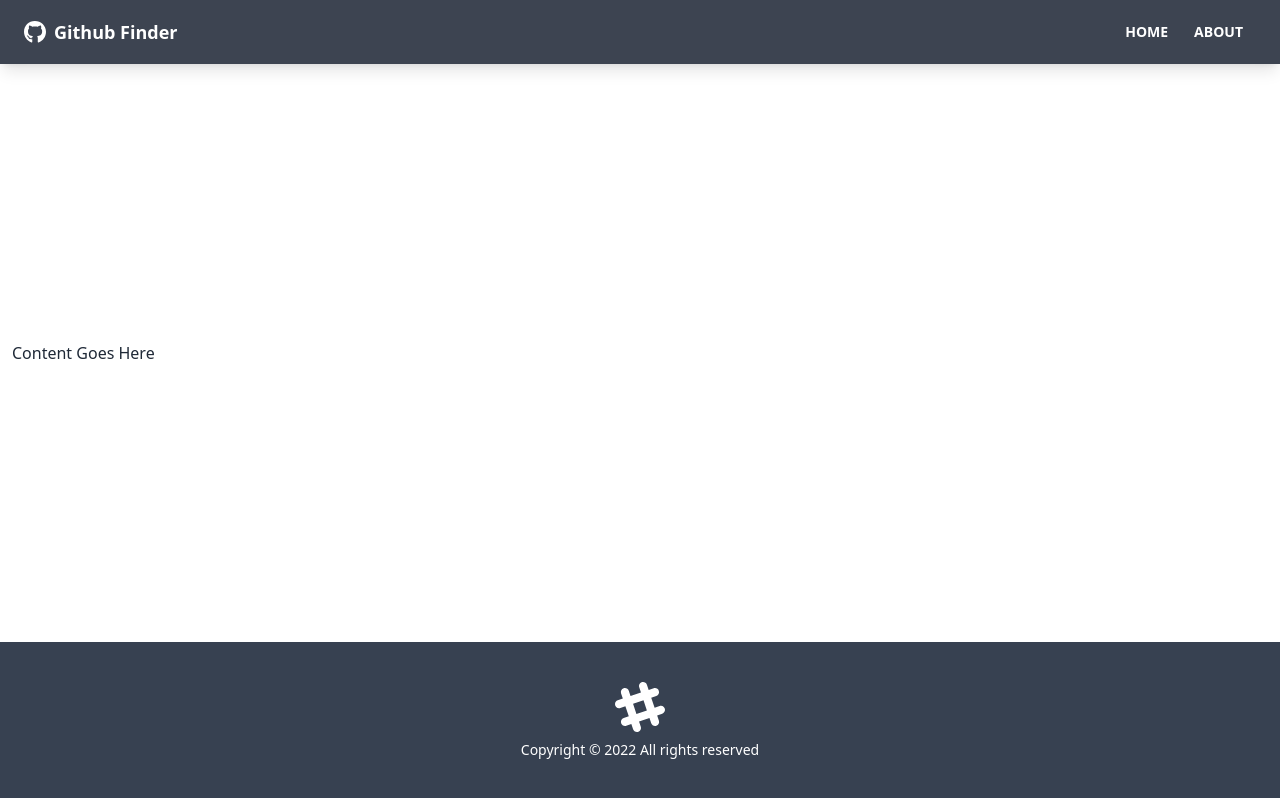
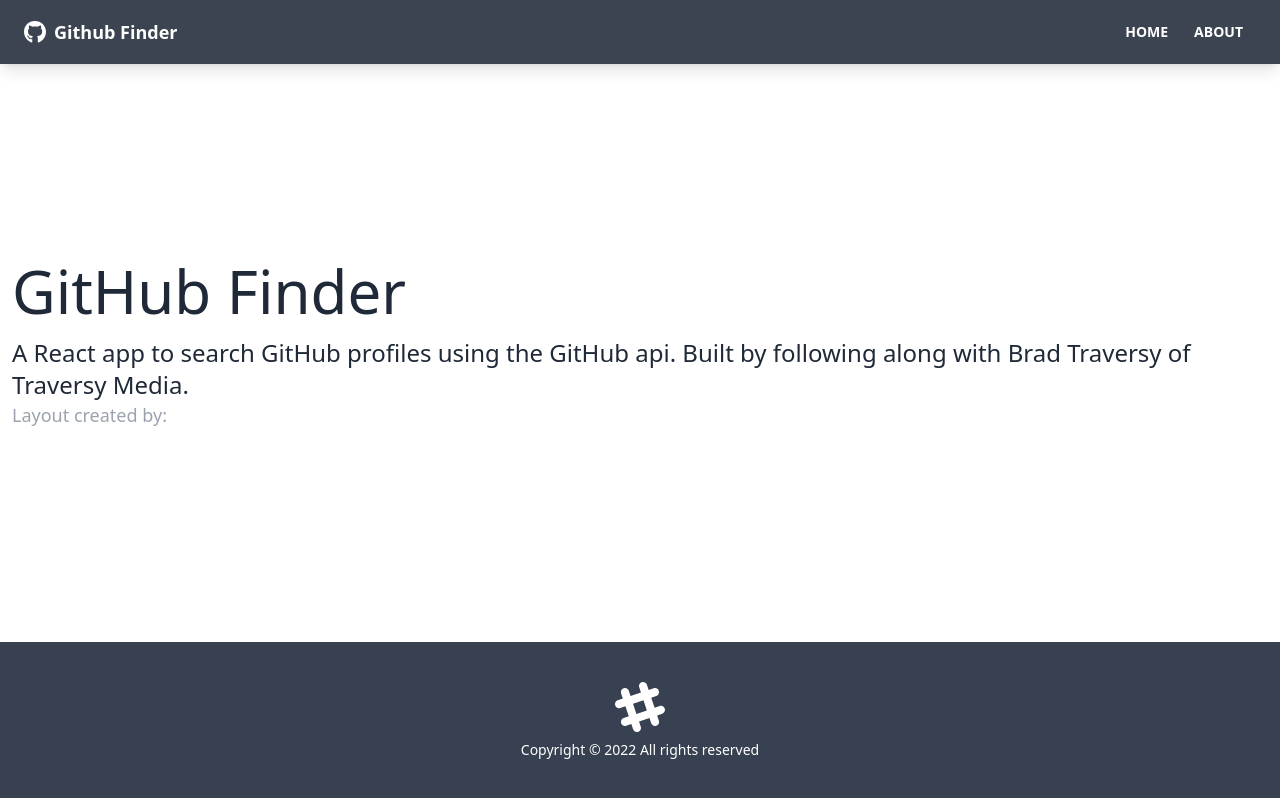
Before and after one commit to NayNayRen/github-finder, a React (Create React App) app: page /about in a window 1280 px wide. Built offline with nearby package versions, Linux system fonts and the light colour scheme.

Commit message:
created pages folder and page components

```diff
--- a/src/App.js
+++ b/src/App.js
@@ -1,13 +1,23 @@
-import { BrowserRouter as Router, Route } from 'react-router-dom';
+import { BrowserRouter as Router, Route, Routes } from 'react-router-dom';
 import Navbar from './components/layout/Navbar';
 import Footer from './components/layout/Footer';
+import Home from './pages/Home';
+import About from './pages/About';
+import NotFound from './pages/NotFound';
 
 function App() {
   return (
     <Router>
       <div className="flex flex-col justify-between h-screen">
         <Navbar />
-        <main className="container mx-auto px-3 pb-12">Content Goes Here</main>
+        <main className="container mx-auto px-3 pb-12">
+          <Routes>
+            <Route path="/" element={<Home />} />
+            <Route path="/about" element={<About />} />
+            <Route path="/notfound" element={<NotFound />} />
+            <Route path="/*" element={<NotFound />} />
+          </Routes>
+        </main>
         <Footer />
       </div>
     </Router>
--- /dev/null
+++ b/src/pages/About.jsx
@@ -0,0 +1,24 @@
+function About() {
+  return (
+    <div>
+      <h1 className="text-6xl mb-4">GitHub Finder</h1>
+      <p className="mb-4 text-2xl font-light">
+        A React app to search GitHub profiles using the GitHub api. Built by
+        following along with Brad Traversy of
+        <strong>
+          <a href="https://traversymedia.com"> Traversy Media</a>
+        </strong>
+        .
+        <p className="text-lg text-gray-400">
+          Layout created by:
+          <a href="https://twitter.com/hassibmoddasser" className="text-white">
+            {' '}
+            Hassid Moddasser
+          </a>
+        </p>
+      </p>
+    </div>
+  );
+}
+
+export default About;
--- /dev/null
+++ b/src/pages/Home.jsx
@@ -0,0 +1,9 @@
+function Home() {
+  return (
+    <div>
+      <h1 className="text-6xl">Welcome</h1>
+    </div>
+  );
+}
+
+export default Home;
--- /dev/null
+++ b/src/pages/NotFound.jsx
@@ -0,0 +1,21 @@
+import { FaHome } from 'react-icons/fa';
+import { Link } from 'react-router-dom';
+
+function NotFound() {
+  return (
+    <div className="hero">
+      <div className="text-center hero-content">
+        <div className="max-w-lg">
+          <h1 className="text-8xl font-bold mb-8">Ooooops!!!</h1>
+          <p className="text-5xl mb-8">404 - Page not found...</p>
+          <Link to="/" className="btn btn-primary btn-lg">
+            <FaHome className="mr-2" />
+            Back to home
+          </Link>
+        </div>
+      </div>
+    </div>
+  );
+}
+
+export default NotFound;
```
